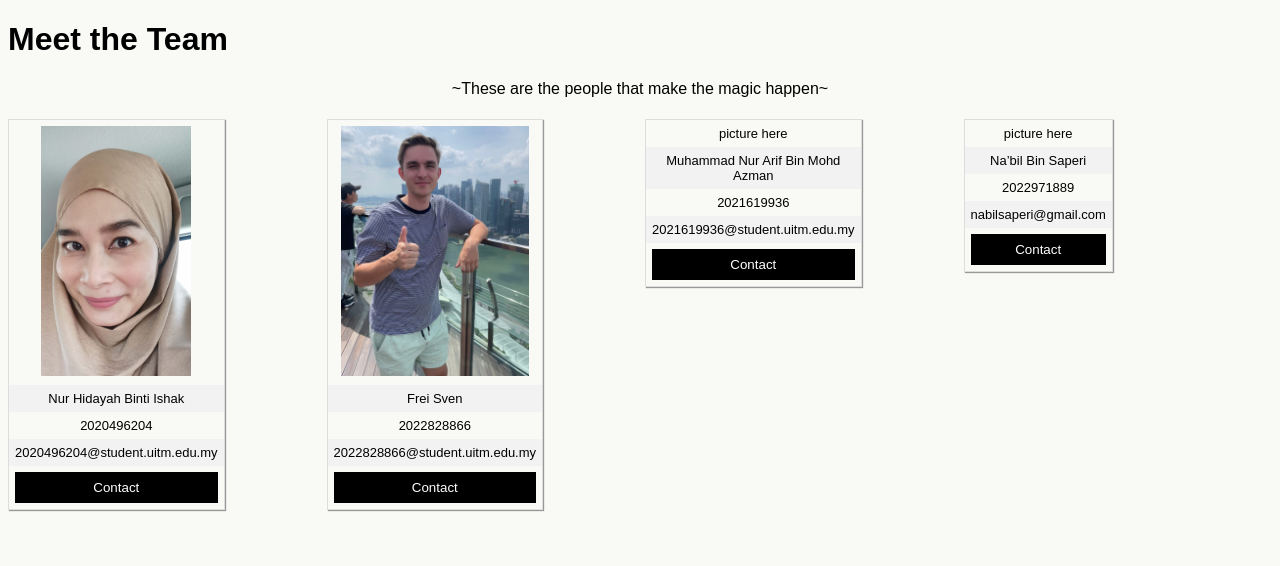
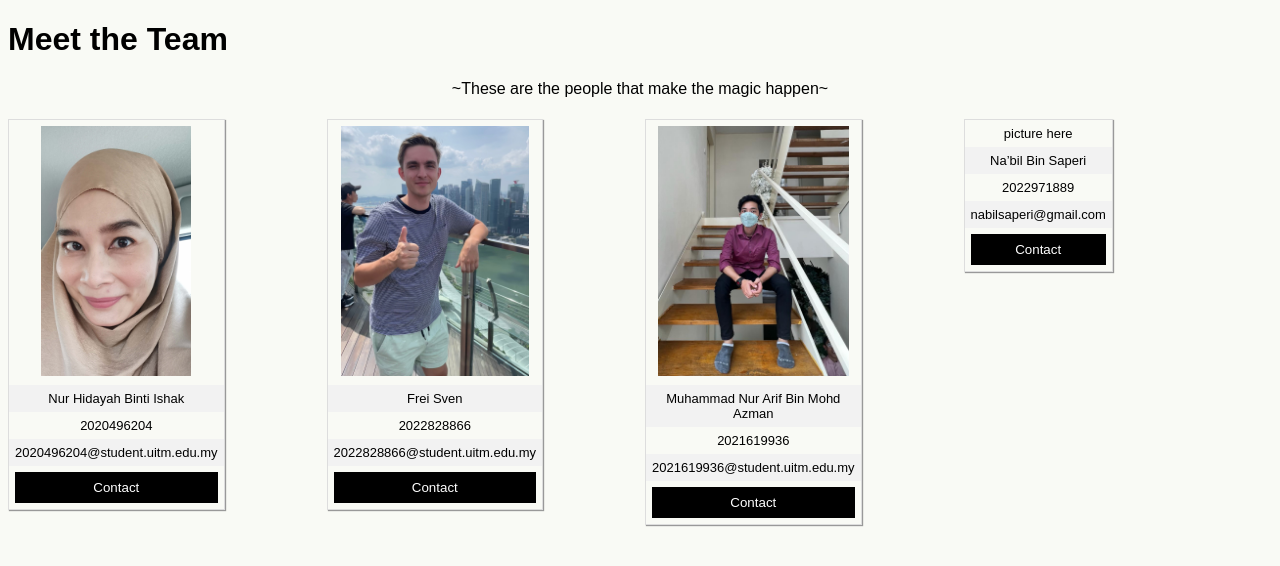
Before and after one commit to 2022828866-svenfrei/csc574-library-system, a PHP site: page /about.php in a window 1280 px wide. Shown: the top 566 px of the page. Run offline with PHP 8.4, Linux system fonts and the light colour scheme.

Commit message:
personal picture

```diff
--- a/sites/about.php
+++ b/sites/about.php
@@ -121,7 +121,7 @@
                 <div class="column">
                         <table>
                                 <tr>
-                                        <td>picture here</td>
+                                        <td><img src="images/team/arif.JPEG" alt="sven2" height="250"></td>
 
                                 </tr>
                                 <tr>
```
Also changed, not shown: sites/images/team/arif.jpeg (added).
